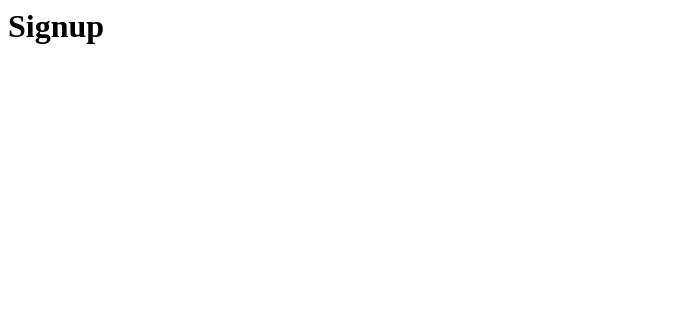
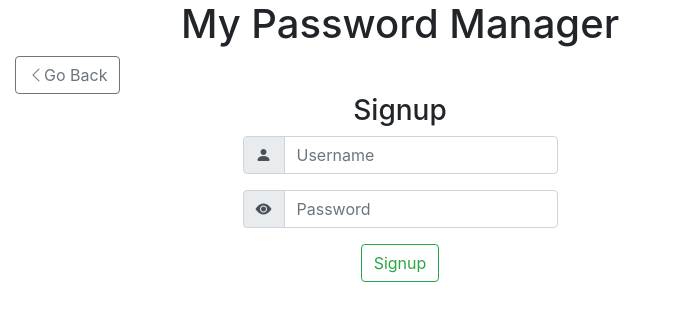
Before and after one commit to RichCerone/password-manager, an Electron app: page windows/signup/signup.html in a window 800 px wide. Shown: the whole page, without its empty margins (0-673 px from the left). Drawn offline with nearby package versions, Linux system fonts and the light colour scheme; no server answers.

Commit message:
Working on signup logic.

```diff
--- a/windows/signup/signup.html
+++ b/windows/signup/signup.html
@@ -1 +1,72 @@
-<h1>Signup</h1>
+<!DOCTYPE html>
+<html>
+<head>
+    <meta charset="UTF-8">
+    <title>My Password Manager - Signup</title>
+    <meta http-equiv="Content-Security-Policy" content="script-src 'self' 'unsafe-inline';" />
+    <link rel="stylesheet" href="../../bootstrap/css/bootstrap-4.6.0.min.css" />
+    <link rel="stylesheet" href="../../node_modules/bootstrap-icons/font/bootstrap-icons.css" />
+</head>
+<body>
+    <div class="container-fluid">
+        <div class="d-flex justify-content-center">
+            <h1>My Password Manager</h1>
+        </div>
+
+        <div class="row">
+            <div class="col-12">
+                <button type="button" id="goBack" class="btn btn-outline-secondary"><i class="bi bi-chevron-left"></i>Go Back</button>
+            </div>
+        </div>
+
+        <div class="d-flex justify-content-center">
+            <div class="row">
+                <div class="col-12">
+                    <h3>Signup</h3>
+                </div>
+            </div>
+        </div>
+        <!-- Username -->
+        <div class="d-flex justify-content-center">
+            <div class="row">
+                <div class="col-12">
+                    <div class="input-group mb-3">
+                        <div class="input-group-prepend">
+                            <span class="input-group-text" id="username"><i class="bi bi-person-fill"></i></span>
+                        </div>
+                        <input id="signupUsername" type="text" class="form-control" data-toggle="tooltip" data-placement="right" placeholder="Username" title="Username should be a valid email." aria-label="Username" aria-describedby="username" />
+                    </div>
+                </div>
+            </div>
+        </div>
+        <!-- Password -->
+        <div class="d-flex justify-content-center">
+            <div class="row">
+                <div class="col-12">
+                    <div class="input-group mb-3">
+                        <div class="input-group-prepend">
+                            <span class="input-group-text" id="password"><i class="bi bi-eye-fill"></i></span>
+                        </div>
+                        <input id="signupPassword" type="password" class="form-control" data-toggle="tooltip" data-placement="right" placeholder="Password" title="Password must be at least 10 characters. Special characters recommended, but not required." aria-label="Password" aria-describedby="password" />
+                    </div>
+                </div>
+            </div>
+        </div>
+        <!-- Signup action -->
+        <div class="d-flex justify-content-center">
+            <div class="row">
+                <div class="col-12">
+                    <button type="button" class="btn btn-outline-success" id="signup" title="Signup">Signup</button>
+                </div>
+            </div>
+        </div>
+    </div>
+
+    <script>
+        // This can be removed when Bootstrap 5 is fully released.
+        window.jQuery = window.$ = require('./jquery/jquery-3.5.1.min.js')
+    </script>
+    <script src="../../popper/popper-1.16.1.min.js"></script>
+    <script src="../../bootstrap/js/bootstrap-4.6.0.min.js"></script>
+</body>
+</html>
```
Also changed, not shown: index.html (+1 -1 lines), renderers/signup/signup.js (added, +11 -0 lines), scripts/signup/goBack.js (added, +11 -0 lines).
